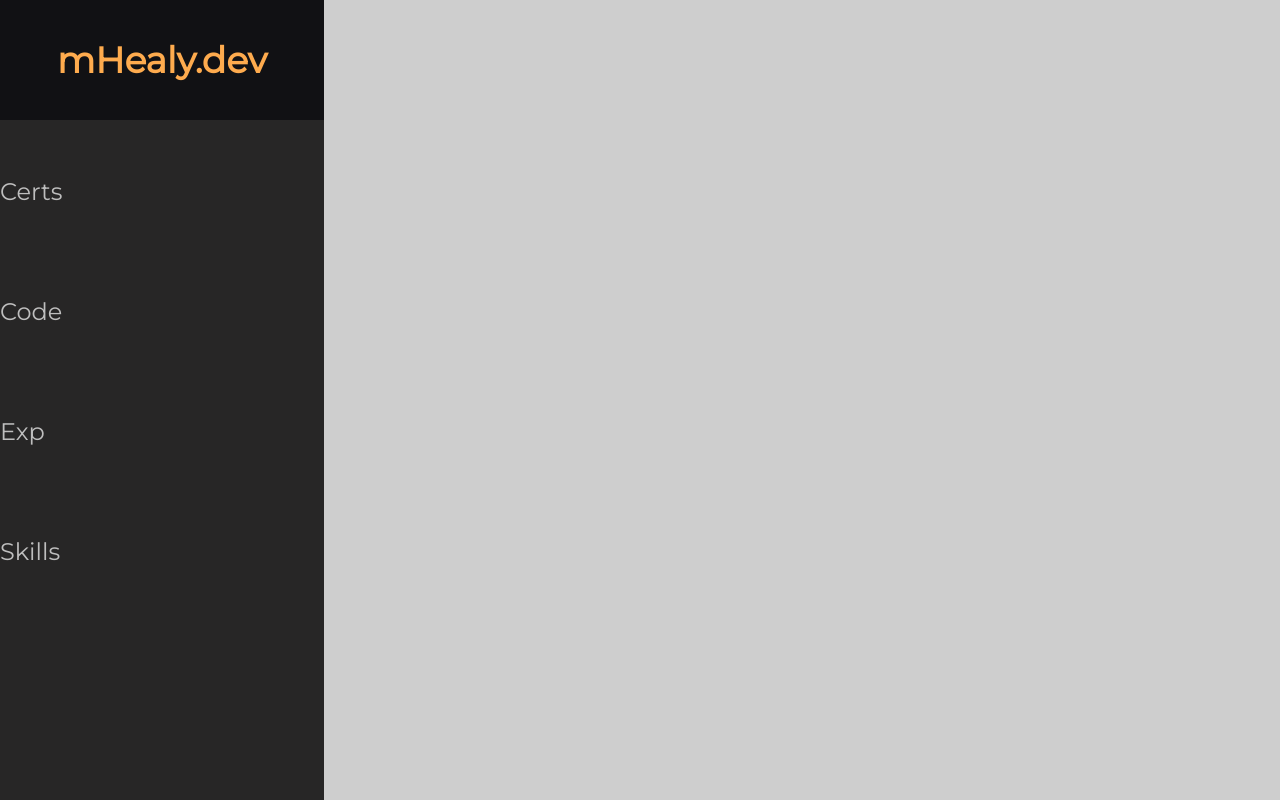
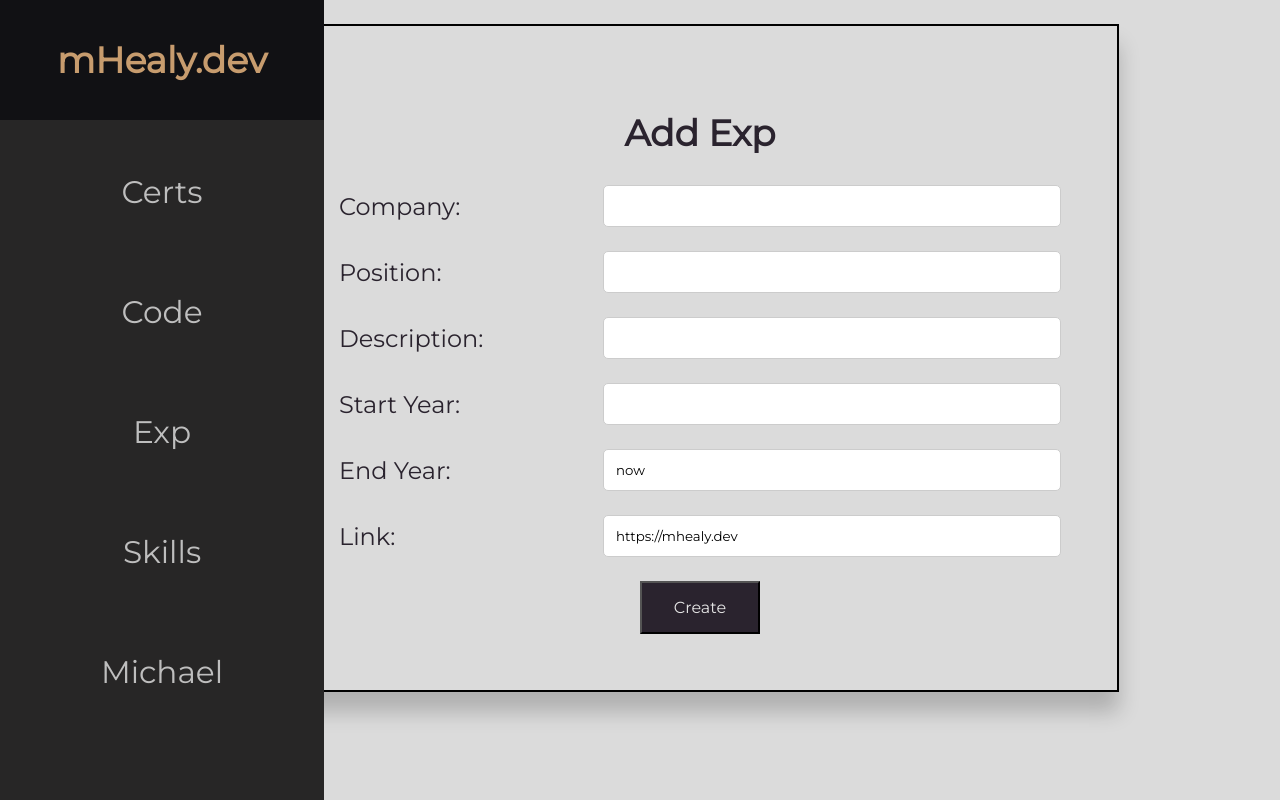
Before and after one commit to mhealy-dev/mHealy.Dev, a Django app: page /exp/create in a window 1280 px wide. Run offline with Django 4.2, Linux system fonts and the light colour scheme; a user stored in the database is signed in.

Commit message:
fix: update style.css(buttons, forms, containers, logo, navs), update create_forms

```diff
--- a/mHealyDev/portfolio/forms.py
+++ b/mHealyDev/portfolio/forms.py
@@ -11,6 +11,16 @@ class UserCreateForm(UserCreationForm):
     class Meta:
         model = User
         fields = ("username", "email", "password1", "password2")
+
+    def __init__(self, *args, **kwargs):
+        super().__init__(*args, **kwargs)
+
+        self.fields['username'].widget.attrs['class'] = 'form-input'
+        self.fields['email'].widget.attrs['class'] = 'form-input'
+        self.fields['password1'].widget.attrs['class'] = 'form-input'
+        self.fields['password2'].widget.attrs['class'] = 'form-input'
+
+        self.fields['password2'].label = "Confirm Password"
 
 
 class CertForm(forms.ModelForm):
--- a/mHealyDev/portfolio/mixins.py
+++ b/mHealyDev/portfolio/mixins.py
@@ -1,4 +1,6 @@
 from django.contrib.auth.mixins import LoginRequiredMixin, UserPassesTestMixin
+from django.views.generic.edit import CreateView
+from django.shortcuts import redirect
 
 
 class AdminRequiredMixin(LoginRequiredMixin, UserPassesTestMixin):
--- a/mHealyDev/portfolio/static/portfolio/css/style.css
+++ b/mHealyDev/portfolio/static/portfolio/css/style.css
@@ -6,11 +6,11 @@
 :root {
   font-size: 24px;
   font-family: 'Montserrat' !important;
-  --text-primary: #b64efe;
-  --text-secondary: #feab4e;
+  --text-primary: #e6e6e6;
+  --text-secondary: #C79C6E;
   --bg-primary: #2a232e;
   --bg-secondary: #1a171b;
-  --body-primary: #cecece;
+  --body-primary: #dbdbdb;
   --transition-speed: 600ms;
 
 }
@@ -56,25 +56,110 @@ main {
 }
 
 
-/* Styles for the card-style list */
-.card {
-  background-color: #fff;
-  border-radius: 0.5rem;
-  padding: 1rem;
-  width: 9.375rem; /* 150px */
-  margin-bottom: 1rem; /* 10px */
-  box-shadow: 0 0.125rem 0.3125rem rgba(0, 0, 0, 0.2);
-  transition: box-shadow 0.3s;
+/* Styling/Alignment for targeted objects */
+.centered {
+  margin:auto;
+  width:auto;
+  color:var(--bg-primary);
+  text-align: center;
 }
 
-.card:hover {
-  box-shadow: 0 0.25rem 0.5rem rgba(0, 0, 0, 0.3);
+.centered-important {
+  margin:auto !important;
+  width:auto !important;
+  text-align: center !important;
 }
 
-.card-list {
+.centered-left {
+  text-align: left;
+}
+
+.bordered {
+  border: 2px solid black;
+  width: fit-content;
+  margin: auto;
+  padding: 5%;
+  height: auto;
+  box-shadow: 0 20px 20px rgba(0, 0, 0, 0.2);
+}
+
+/* Styles for buttons */
+.button {
+  cursor: pointer;
+  font-weight: normal;
+  font-family: 'Montserrat' !important;
+  background-color: var(--bg-primary);
+  /* border: none; */
+  color: var(--text-primary);
+  padding: 15px 32px;
+  text-align: center;
+  text-decoration: none;
+  display: inline-block;
+  font-size: 16px;
+  transition-duration: 0.4s;
+  -webkit-appearance: none;
+  -moz-appearance: none;
+  appearance: none;
+  border-radius: 0;
+}
+
+.button:hover {
+  color: var(--text-secondary);
+}
+
+/* Styles for the card-style list */
+
+
+/* Styles for forms/form inputs */
+.form-input {
+  width: 18rem;
+  text-align: right;
+  margin-left: 0;
+}
+
+.form-centered {
+  width: auto;
+  color: var(--bg-primary);
+  text-align: center;
+}
+
+.form-center-auto {
+  margin: auto !important;
+  width: auto !important;
+  text-align: center !important;
+}
+
+.form-centered-left {
+  text-align: left;
+}
+
+.form-row {
   display: flex;
-  flex-direction: column;
   align-items: center;
+  justify-content: flex-end;
+  margin-bottom: 1rem;
+}
+
+.form-label {
+  width: 10rem; /* Adjust this width in rem as needed */
+  margin-right: 1rem;
+}
+
+.form-row input,
+.form-row select,
+.form-row textarea {
+  width: 18rem; /* Adjust this width in rem as needed */
+  padding: 0.5rem;
+  border: 1px solid #ccc;
+  border-radius: 5px;
+}
+
+.form-row textarea {
+  height: 8rem; /* Adjust this height in rem as needed */
+}
+
+.login-form .form-button {
+  margin-right: 1rem;
 }
 
 
--- a/mHealyDev/portfolio/templates/base.html
+++ b/mHealyDev/portfolio/templates/base.html
@@ -40,6 +40,21 @@
           <span class="nav-link-text">Skills</span>
         </a>
       </li>
+      <li class="nav-item">
+        <a
+          {% if user.is_authenticated %}
+            href="{% url 'portfolio:logout' %}"
+          {% else %}
+            href="{% url 'portfolio:login' %}"
+          {% endif %}
+          class="nav-link">
+          {% if user.is_authenticated %}
+            <span class="nav-link-text centered-center">{{ user.username|title }}</span>
+          {% else %}
+            <span class="nav-link-text centered-center">Login <i class="fas fa-times-circle"></i></span>
+          {% endif %}
+        </a>
+      </li>
     </ul>
   </nav>
   {% block content %}
--- a/mHealyDev/portfolio/templates/portfolio/exp_create_form.html
+++ b/mHealyDev/portfolio/templates/portfolio/exp_create_form.html
@@ -1,12 +1,31 @@
 {% extends "base.html" %}
 
 {% block head %}
-<link href="https://cdn.jsdelivr.net/npm/bootstrap@5.2.1/dist/css/bootstrap.min.css" rel="stylesheet">
-
+{% load static %}
 {% endblock %}
 
 {% block content %}
 
-<main></main>
+<main>
+    <div class="centered login-form">
+        <div class="bordered">
+            <h2>Add Exp</h2>
+            <form class="login" method="post" action="{% url 'portfolio:exp_create' %}">
+                <div class="centered-left">
+                    {% csrf_token %}
+                    {% for field in form %}
+                    <div class="form-row">
+                        {{ field.errors }}
+                        <label class="form-label">{{ field.label_tag }}</label>
+                        {{ field }}
+                    </div>
+                    {% endfor %}
+                </div>
+                <input class="button" type="submit" value="Create"/>
+            </form>
+        </div>
+    </div>
+</main>
+
 
 {% endblock %}
--- a/mHealyDev/portfolio/urls.py
+++ b/mHealyDev/portfolio/urls.py
@@ -38,4 +38,9 @@ urlpatterns = [
          views.SkillDelete.as_view(), name="skills_delete"),
     path("skills/<pk>/update",
          views.SkillUpdate.as_view(), name="skills_update"),
+
+    # Users
+    path("accounts/", include("django.contrib.auth.urls"), name="login"),
+    path("accounts/logout", views.auth_logout, name="logout"),
+    path("accounts/signup", views.UserCreate.as_view(), name="create"),
 ]
```
Also changed, not shown: mHealyDev/mHealyDev/settings.py (+11 -0 lines), mHealyDev/portfolio/templates/portfolio/cert_create_form.html (+22 -3 lines), mHealyDev/portfolio/templates/portfolio/cert_delete_form.html (+16 -3 lines), mHealyDev/portfolio/templates/portfolio/code_create_form.html (+31 -0 lines), mHealyDev/portfolio/templates/portfolio/signup.html (added, +32 -0 lines), mHealyDev/portfolio/templates/portfolio/skill_create_form.html (+22 -3 lines), mHealyDev/portfolio/templates/registration/login.html (added, +44 -0 lines), mHealyDev/db.sqlite3.
